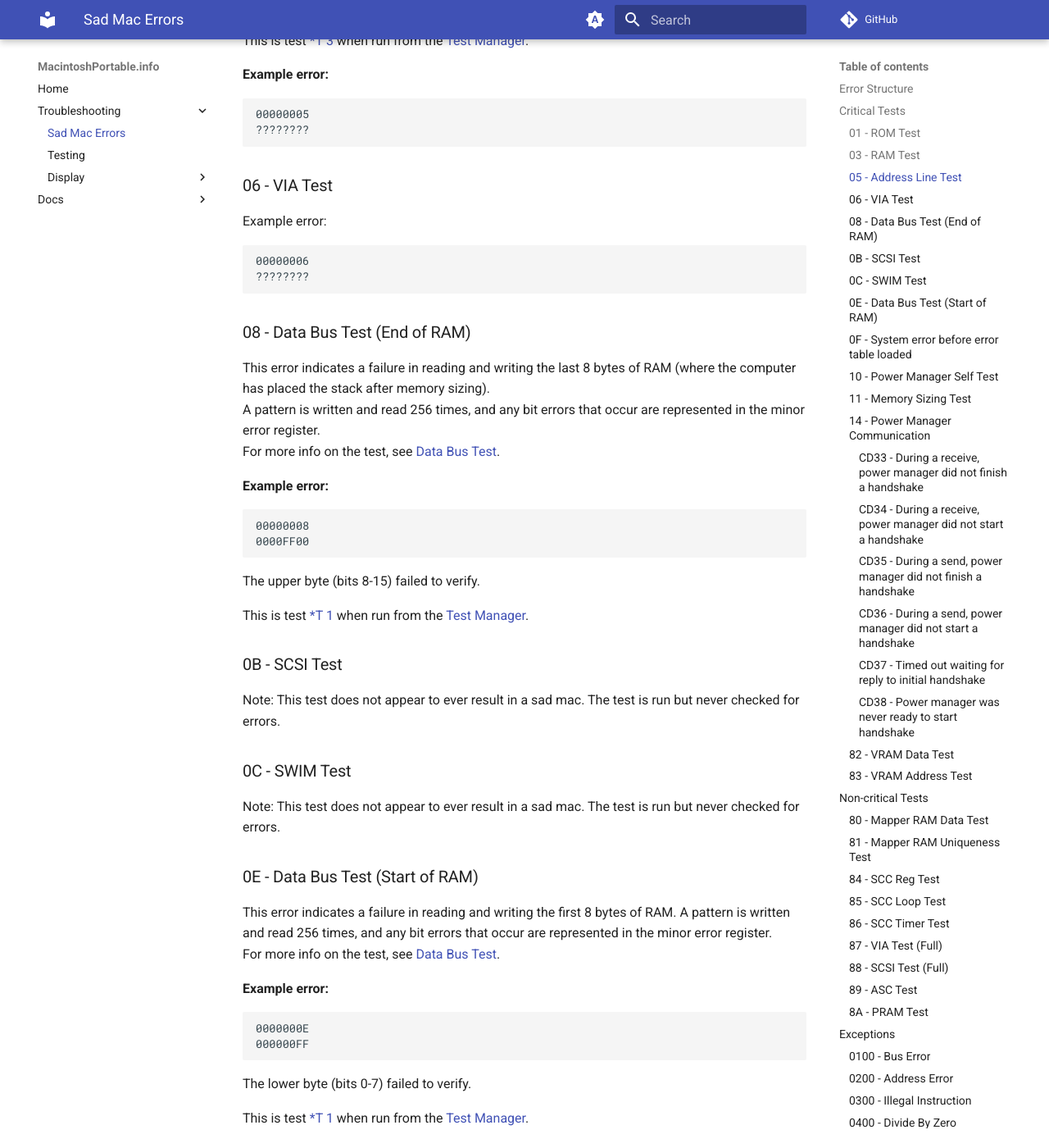
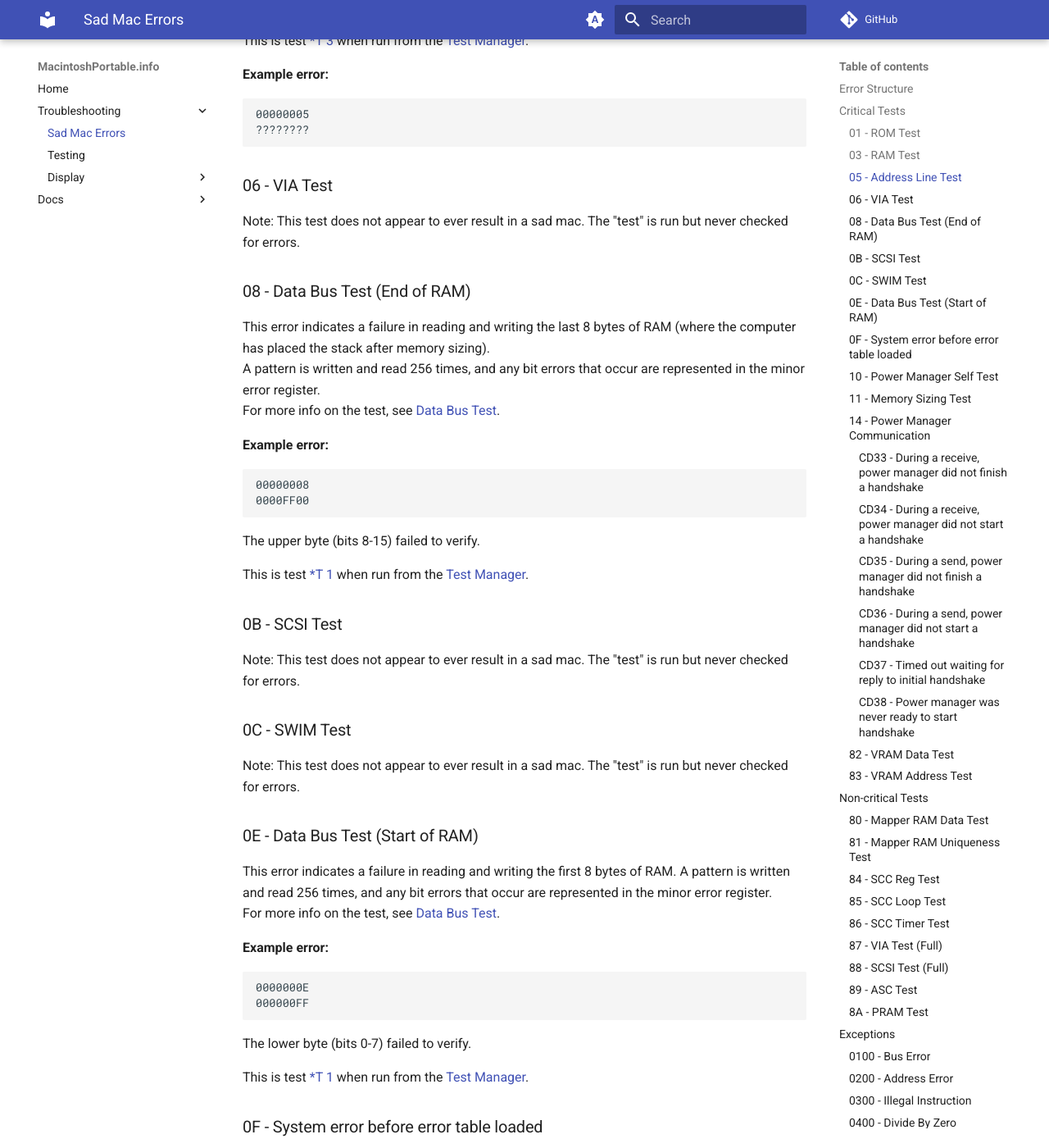
Before and after one commit to rezafouladian/MacintoshPortable, an MkDocs documentation site: the page built from docs/SadMac.md, in a window 1280 px wide and 1400 px high, scrolled down 1869 px. Shown: the whole window at 82% size. Built offline with MkDocs 1.6.1 and Material for MkDocs 9.7.7, drawn with Linux system fonts in a browser that asks for light colours; comment, search, counter and statistics services are not loaded.

Commit message:
Update SadMac.md

````diff
--- a/docs/SadMac.md
+++ b/docs/SadMac.md
@@ -66,12 +66,7 @@ This is test [*T 3](TestManager.md#test-3-address-line-test) when run from the [
 ????????
 ```
 ### 06 - VIA Test
-
-Example error:
-```
-00000006
-????????
-```
+Note: This test does not appear to ever result in a sad mac. The "test" is run but never checked for errors.
 ### 08 - Data Bus Test (End of RAM)
 
 This error indicates a failure in reading and writing the last 8 bytes of RAM (where the computer has placed the stack after memory sizing).
@@ -87,9 +82,9 @@ The upper byte (bits 8-15) failed to verify.
 
 This is test [*T 1](TestManager.md#test-1-data-bus-test) when run from the [Test Manager](TestManager.md).
 ### 0B - SCSI Test
-Note: This test does not appear to ever result in a sad mac. The test is run but never checked for errors.
+Note: This test does not appear to ever result in a sad mac. The "test" is run but never checked for errors.
 ### 0C - SWIM Test
-Note: This test does not appear to ever result in a sad mac. The test is run but never checked for errors.
+Note: This test does not appear to ever result in a sad mac. The "test" is run but never checked for errors.
 ### 0E - Data Bus Test (Start of RAM)
 
 This error indicates a failure in reading and writing the first 8 bytes of RAM.
````
